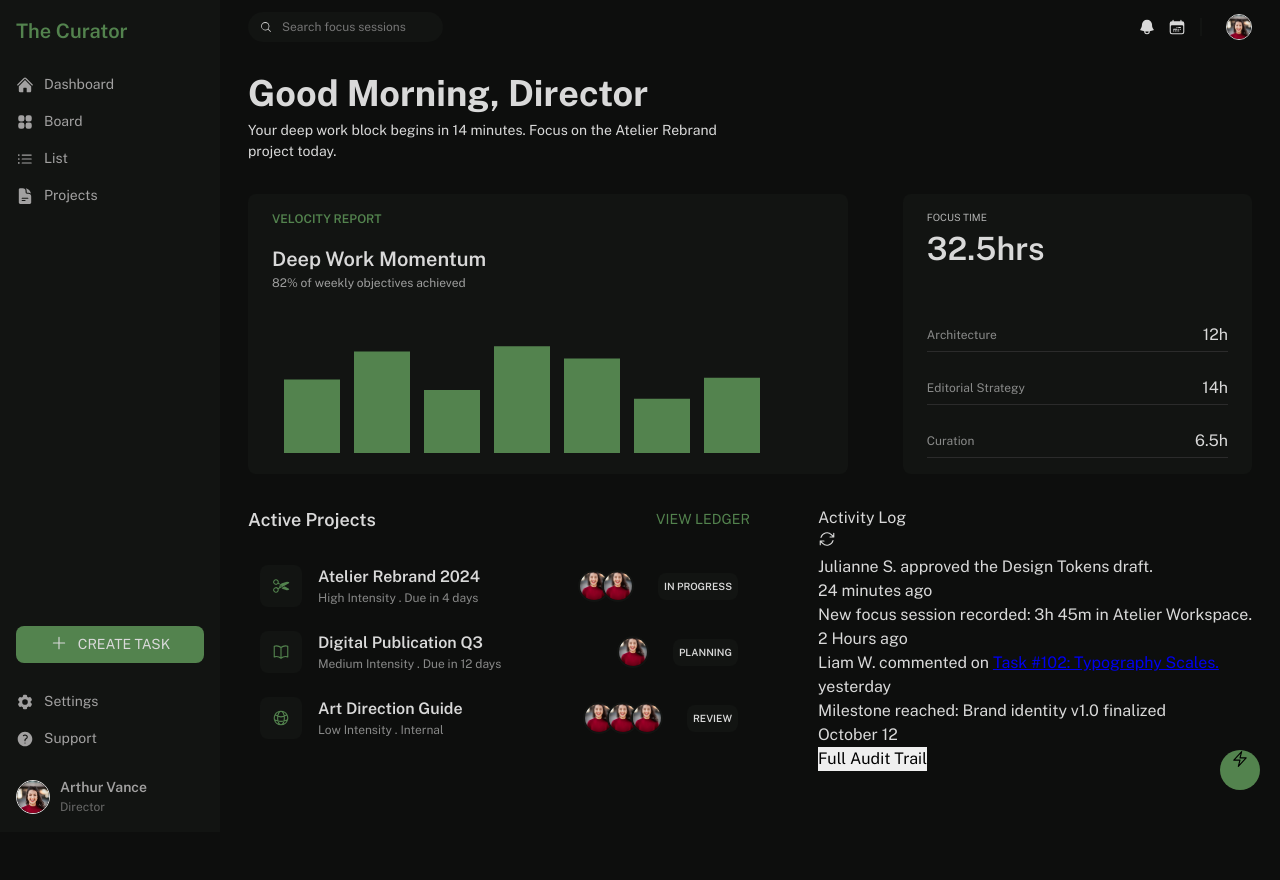
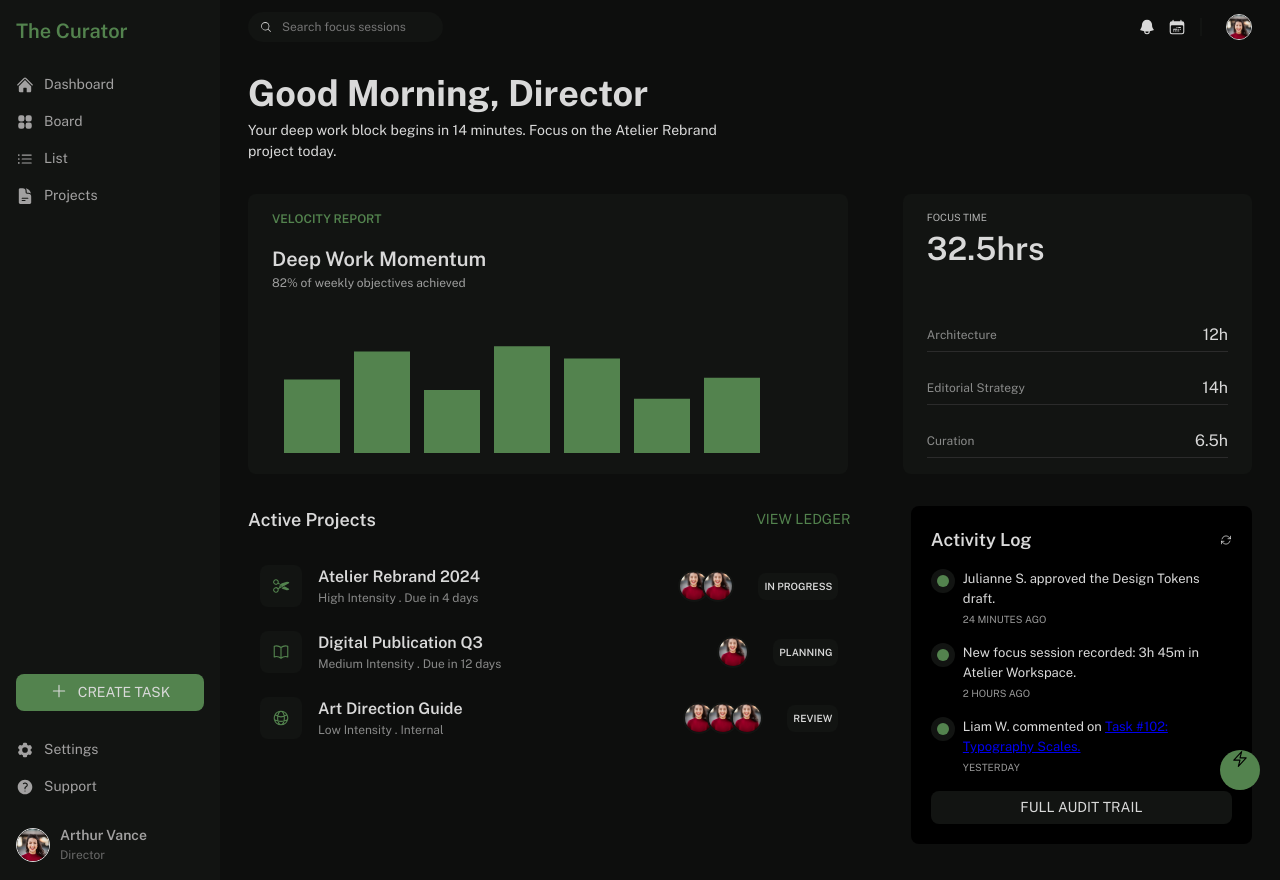
Before and after one commit to Bridgetamana/curator, a React (Vite) app: page / in a window 1280 px wide. Before the commit the page ends 832 px from the top, so only its background shows below. Built offline with nearby package versions, Linux system fonts and the light colour scheme.

Commit message:
style(dashboard): update activity log styling and layout

```diff
--- a/src/components/dashboard/Dashboard.jsx
+++ b/src/components/dashboard/Dashboard.jsx
@@ -170,8 +170,8 @@ const Dashboard = () => {
           </ul>
         </div>
 
-        <div>
-          <div>
+        <div className={styles.activityLog}>
+          <div className={styles.activityLogHeader}>
             <p>Activity Log</p>
             <svg
               xmlns="http://www.w3.org/2000/svg"
@@ -179,7 +179,7 @@ const Dashboard = () => {
               viewBox="0 0 24 24"
               strokeWidth="1.5"
               stroke="currentColor"
-              width={18}
+              width={12}
             >
               <path
                 strokeLinecap="round"
@@ -188,24 +188,30 @@ const Dashboard = () => {
               />
             </svg>
           </div>
-          <ul>
+          <ul className={styles.activities}>
             <li>
-              <span></span>
-              <div>
+              <div className={styles.indicator}>
+                <div className={styles.indicatorinside}></div>
+              </div>
+              <div className={styles.activityDetails}>
                 <p>Julianne S. approved the Design Tokens draft.</p>
                 <p>24 minutes ago</p>
               </div>
             </li>
             <li>
-              <span></span>
-              <div>
+              <div className={styles.indicator}>
+                <div className={styles.indicatorinside}></div>
+              </div>
+              <div className={styles.activityDetails}>
                 <p>New focus session recorded: 3h 45m in Atelier Workspace.</p>
                 <p>2 Hours ago</p>
               </div>
             </li>
             <li>
-              <span></span>
-              <div>
+              <div className={styles.indicator}>
+                <div className={styles.indicatorinside}></div>
+              </div>
+              <div className={styles.activityDetails}>
                 <p>
                   Liam W. commented on{" "}
                   <a href="#">Task #102: Typography Scales.</a>
@@ -213,15 +219,8 @@ const Dashboard = () => {
                 <p>yesterday</p>
               </div>
             </li>
-            <li>
-              <span></span>
-              <div>
-                <p>Milestone reached: Brand identity v1.0 finalized</p>
-                <p>October 12</p>
-              </div>
-            </li>
           </ul>
-          <button>Full Audit Trail</button>
+          <button className={styles.auditButton}>Full Audit Trail</button>
         </div>
       </div>
     </section>
--- a/src/components/dashboard/Dashboard.module.css
+++ b/src/components/dashboard/Dashboard.module.css
@@ -95,6 +95,7 @@
 .logReport {
   display: flex;
   width: 100%;
+  gap: 0.5rem;
   justify-content: space-between;
 }
 
@@ -102,7 +103,7 @@
   display: flex;
   flex-direction: column;
   gap: 2rem;
-  width: 50%;
+  width: 60%;
 
   .projectsHeader {
     display: flex;
@@ -192,3 +193,71 @@
     }
   }
 }
+
+.activityLog {
+  display: flex;
+  flex-direction: column;
+  gap: 1rem;
+  padding: 1.25rem;
+  border-radius: var(--radius);
+  background-color: #000;
+  width: 30%;
+
+  .activityLogHeader {
+    display: flex;
+    justify-content: space-between;
+    align-items: center;
+
+    p {
+      font-weight: 600;
+      font-size: 18px;
+    }
+  }
+  .activities {
+    display: flex;
+    flex-direction: column;
+    gap: 1rem;
+
+    li {
+      display: flex;
+      gap: 0.5rem;
+
+      .indicator {
+        width: 12px;
+        height: 12px;
+        background-color: var(--cards);
+        border-radius: 999px;
+        display: flex;
+        align-items: center;
+        padding: 6px;
+      }
+
+      .indicatorinside {
+        width: 12px;
+        height: 12px;
+        background-color: var(--primary);
+        border-radius: 999px;
+      }
+
+      .activityDetails p:first-child {
+        font-size: 13px;
+      }
+
+      .activityDetails p:last-child {
+        text-transform: uppercase;
+        font-size: 10px;
+        opacity: 70%;
+        margin-top: 4px;
+      }
+    }
+
+  }
+  .auditButton {
+    padding: 6px;
+    background-color: var(--cards);
+    color: var(--tertiary);
+    text-transform: uppercase;
+    font-size: 14px;
+    border-radius: var(--radius);
+  }
+}
```
